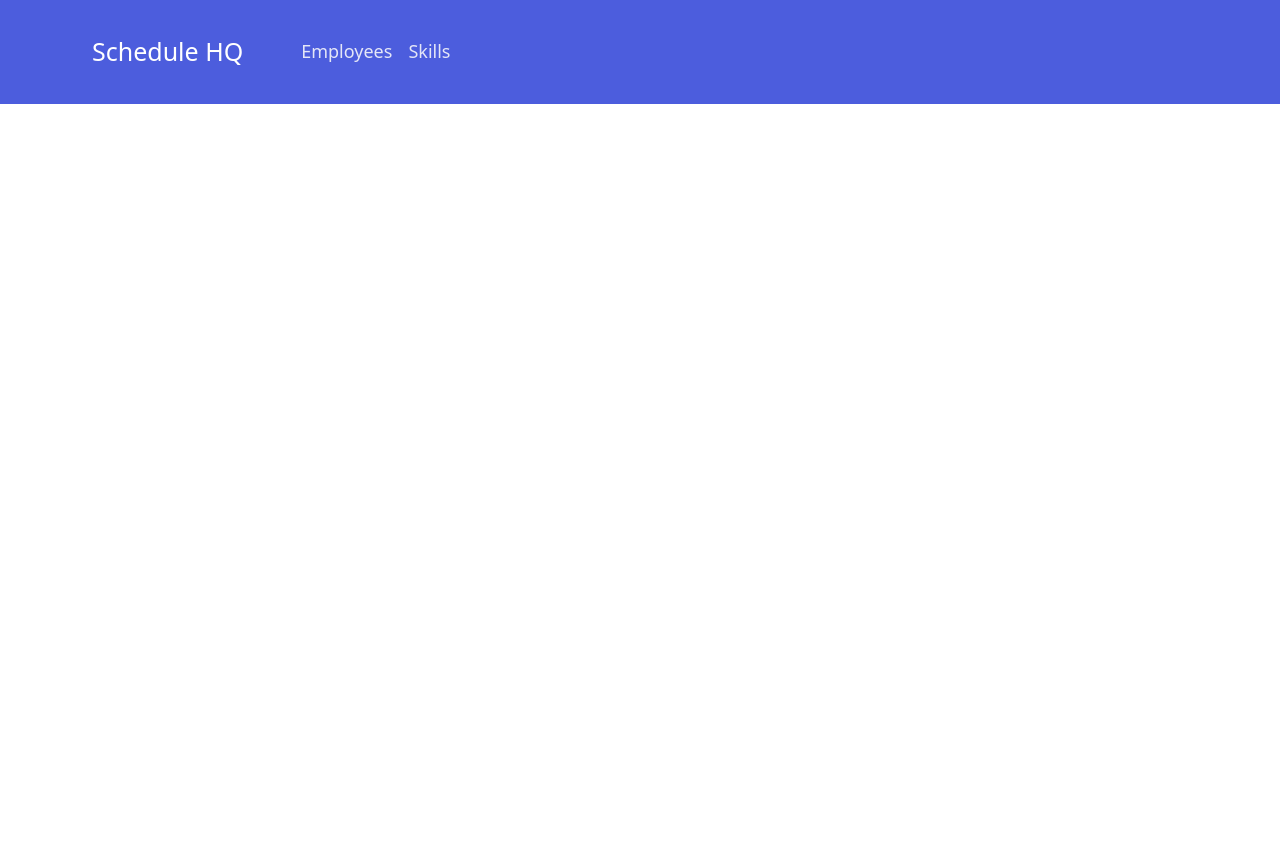
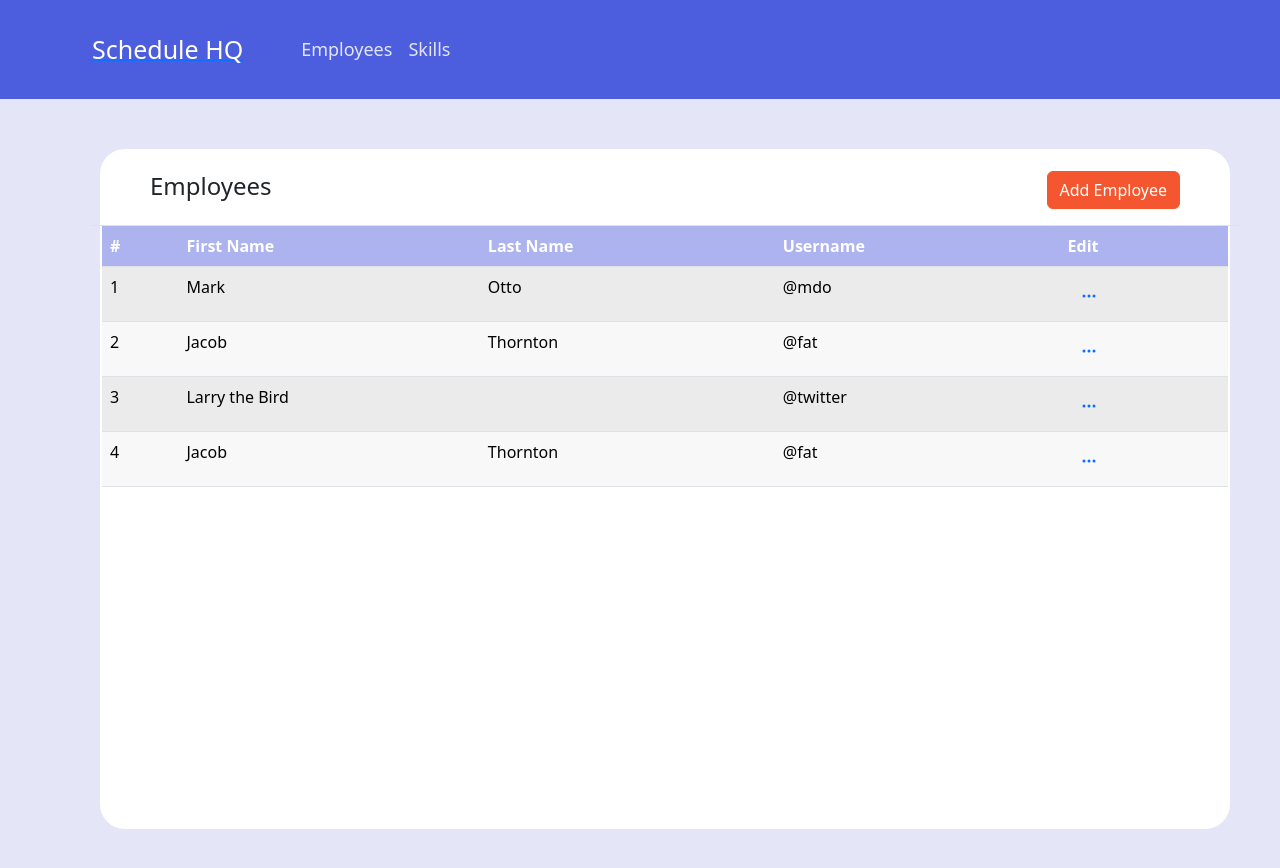
Before and after one commit to rrbannon2/ScheduleHQ, a React (Create React App) app in the folder Schedule/static/: page /employeetable in a window 1280 px wide. Before the commit the page ends 800 px from the top, so only its background shows below. Built offline with nearby package versions, Linux system fonts and the light colour scheme; no server answers.

Commit message:
installed router + axios

```diff
--- a/Schedule/static/package.json
+++ b/Schedule/static/package.json
@@ -7,10 +7,12 @@
         "@testing-library/jest-dom": "^5.17.0",
         "@testing-library/react": "^13.4.0",
         "@testing-library/user-event": "^13.5.0",
+        "axios": "^1.6.8",
         "bootstrap": "^5.3.2",
         "react": "^18.2.0",
         "react-bootstrap": "^2.10.1",
         "react-dom": "^18.2.0",
+        "react-router-dom": "^6.22.3",
         "react-scripts": "5.0.1",
         "web-vitals": "^2.1.4"
     },
--- a/Schedule/static/src/App.js
+++ b/Schedule/static/src/App.js
@@ -1,25 +1,25 @@
 import React from 'react';
 import StickyNavbar from './components/TopNavbar/StickyNavbar';
 // import VerticalNavbar from './components/VerticalNavbar/VerticalNavbar';
-// import EmployeeTable from './components/EmployeeTable/EmployeeTable';
-// import AddEmployeeTable from './components/AddEmployeeTable/AddEmployeeTable';
-// import BaseEmployeeDataTable from './components/BaseEmployeeDataTable/BaseEmployeeDataTable';
-// import EditEmployeeDataTable from './components/EditEmployeeDataTable/EditEmployeeDataTable';
-// import AddSkillPage from './components/AddSkill/addSkill';
-// import EditSkillPage from './components/EditSkill/EditSkill';
-// import AddShiftPage from './components/AddShift/AddShift';
-// import EditShiftPage from './components/EditShift/EditShift';
+import EmployeeTable from './components/EmployeeTable/EmployeeTable';
+import AddEmployeeTable from './components/AddEmployeeTable/AddEmployeeTable';
+import BaseEmployeeDataTable from './components/BaseEmployeeDataTable/BaseEmployeeDataTable';
+import EditEmployeeDataTable from './components/EditEmployeeDataTable/EditEmployeeDataTable';
+import AddSkillPage from './components/AddSkill/addSkill';
+import EditSkillPage from './components/EditSkill/EditSkill';
+import AddShiftPage from './components/AddShift/AddShift';
+import EditShiftPage from './components/EditShift/EditShift';
 import BusinessInfoPage from './components/BusinessInfo/BusinessInfo';
 import UpdateBusinessInfo from './components/BusinessInfo/UpdateBusinessInfo';
 import BaseDropDownMenu from './components/BaseDropDownMenu/BaseDropDownMenu';
-import DisplaySchedulePage from './components/DisplaySchedule/DisplaySchedulePage';
+import { BrowserRouter as Router, Route, Routes } from 'react-router-dom';
 
 const App = () => {
   return (
-    <div style={{backgroundColor: '#E4E6F7'}}>
+    <div style={{ backgroundColor: '#E4E6F7' }}>
+      <Router>
         <StickyNavbar />
         {/* <VerticalNavbar /> */}
-      {/* <EmployeeTable /> */}
         {/* <AddEmployeeTable/> */}
         {/* <BaseEmployeeDataTable /> */}
         {/* <EditEmployeeDataTable dataID={2} /> */}
@@ -29,8 +29,21 @@ const App = () => {
         {/* <EditShiftPage dataID={"TestShift"} /> */}
         {/* <BusinessInfoPage addNew={false} existingInfo={null} /> */}
         {/* <UpdateBusinessInfo /> */}
-      {/* <BaseDropDownMenu URL = "/loadEmployeeListData" /> */}
-      <DisplaySchedulePage />
+        <Routes>
+          <Route path="/" element={<BaseDropDownMenu URL="/loadEmployeeListData" />} />
+          <Route path="/employeetable" element={<EmployeeTable />} />
+          <Route path="/addemptable" element={<AddEmployeeTable />} />
+          <Route path="/baseemptable" element={<BaseEmployeeDataTable />} />
+          <Route path="/editemptable" element={<EditEmployeeDataTable dataID={2} />} />
+          <Route path="/addskill" element={<AddSkillPage />} />
+          <Route path="/editskill" element={<EditSkillPage dataID={"TestSkill"} />} />
+          <Route path="/addshift" element={<AddShiftPage />} />
+          <Route path="/editshift" element={<EditShiftPage dataID={"TestShift"} />} />
+          <Route path="/businessinfo" element={<BusinessInfoPage addNew={false} existingInfo={null} />} />
+          <Route path="/updatebusinessinfo" element={<UpdateBusinessInfo />} />
+
+        </Routes>
+      </Router>
     </div>
   );
 };
--- a/Schedule/static/src/components/EmployeeTable/EmployeeTable.jsx
+++ b/Schedule/static/src/components/EmployeeTable/EmployeeTable.jsx
@@ -1,11 +1,36 @@
-import React, {useState} from 'react';
+import React, { useState, useEffect } from 'react';
+import axios from "axios";
 import { Table, Button, Row, Col } from 'react-bootstrap';
 import './EmployeeTable.css';
 import AddEmployeeModal from '../AddEmployeeModal/AddEmployeeModal';
+import FetchComponent from '../FetchComponent/FetchComponent';
 
 const EmployeeTable = () => {
+    const [listOfEmployees, setListOfEmployees] = useState([]);
     const [showModal, setShowModal] = useState(false);
-    console.log(showModal);
+
+    useEffect(() => {
+        axios.get("http://localhost:3000/loadEmployeeListData").then((response) => {
+            setListOfEmployees(response.data);
+        });
+    }, []);
+    console.log(listOfEmployees);
+    // const [fetchedInfo, setFetchedInfo] = useState(null);
+
+    // useEffect(() => {
+    //     const fetchData = async () => {
+    //         try {
+    //             const data = await FetchComponent(null, "GET", "loadEmployeeNames", false);
+    //             setFetchedInfo(data);
+    //             console.log(data);
+    //         } catch (error) {
+    //             console.error("Error fetching shift data", error);
+    //             // Handle the error accordingly
+    //         }
+    //     };
+
+    //     fetchData();
+    // }, []);
     return (
         <div className='tableContainer'>
             <div className='containerTitle'>
@@ -85,8 +110,8 @@ const EmployeeTable = () => {
                 </Table>
             </div>
             {showModal &&
-                    <AddEmployeeModal show={showModal} handleClose={() => setShowModal(false)}/>
-                }
+                <AddEmployeeModal show={showModal} handleClose={() => setShowModal(false)} />
+            }
         </div>
     );
 };
--- a/Schedule/static/src/components/TopNavbar/StickyNavbar.css
+++ b/Schedule/static/src/components/TopNavbar/StickyNavbar.css
@@ -3,12 +3,15 @@
     color: #fff;
     /* border-radius: 0 0 50px 50px; */
 }
+
 .navbar-brand {
-    color: #fff!important;
-    margin-right: 50px!important;
-    font-size: 25px!important;
+    color: #fff !important;
+    margin-right: 50px !important;
+    font-size: 25px !important;
 }
-.nav-link {
-    color: #E4E6F7!important;
-    font-size: 18px!important;
+
+.nav-link a {
+    color: #E4E6F7 !important;
+    font-size: 18px !important;
+    text-decoration: none;
 }
--- a/Schedule/static/src/components/TopNavbar/StickyNavbar.jsx
+++ b/Schedule/static/src/components/TopNavbar/StickyNavbar.jsx
@@ -1,17 +1,24 @@
 import React from 'react';
 import { Navbar, Nav, Container } from 'react-bootstrap';
+import { Link } from 'react-router-dom';
 import './StickyNavbar.css';
 
 const StickyNavbar = () => {
   return (
     <Navbar expand="lg" className="topNavbar">
-      <Container fluid style={{margin: '20px 80px'}}>
-        <Navbar.Brand href="#home">Schedule HQ</Navbar.Brand>
+      <Container fluid style={{ margin: '20px 80px' }}>
+        <Link to="/">
+          <Navbar.Brand>Schedule HQ</Navbar.Brand>
+        </Link>
         <Navbar.Toggle aria-controls="basic-navbar-nav" />
         <Navbar.Collapse id="basic-navbar-nav">
           <Nav className="me-auto">
-            <Nav.Link href="#home">Employees</Nav.Link>
-            <Nav.Link href="#link">Skills</Nav.Link>
+            <Nav.Link>
+              <Link to="/employeetable">Employees </Link>
+            </Nav.Link>
+            <Nav.Link>
+              <Link to="/addskill">Skills</Link>
+            </Nav.Link>
           </Nav>
         </Navbar.Collapse>
       </Container>
```
Also changed, not shown: 1 other file (tests, documents, lock files or other folders). Lines whose indentation alone changed are shown as unchanged.
